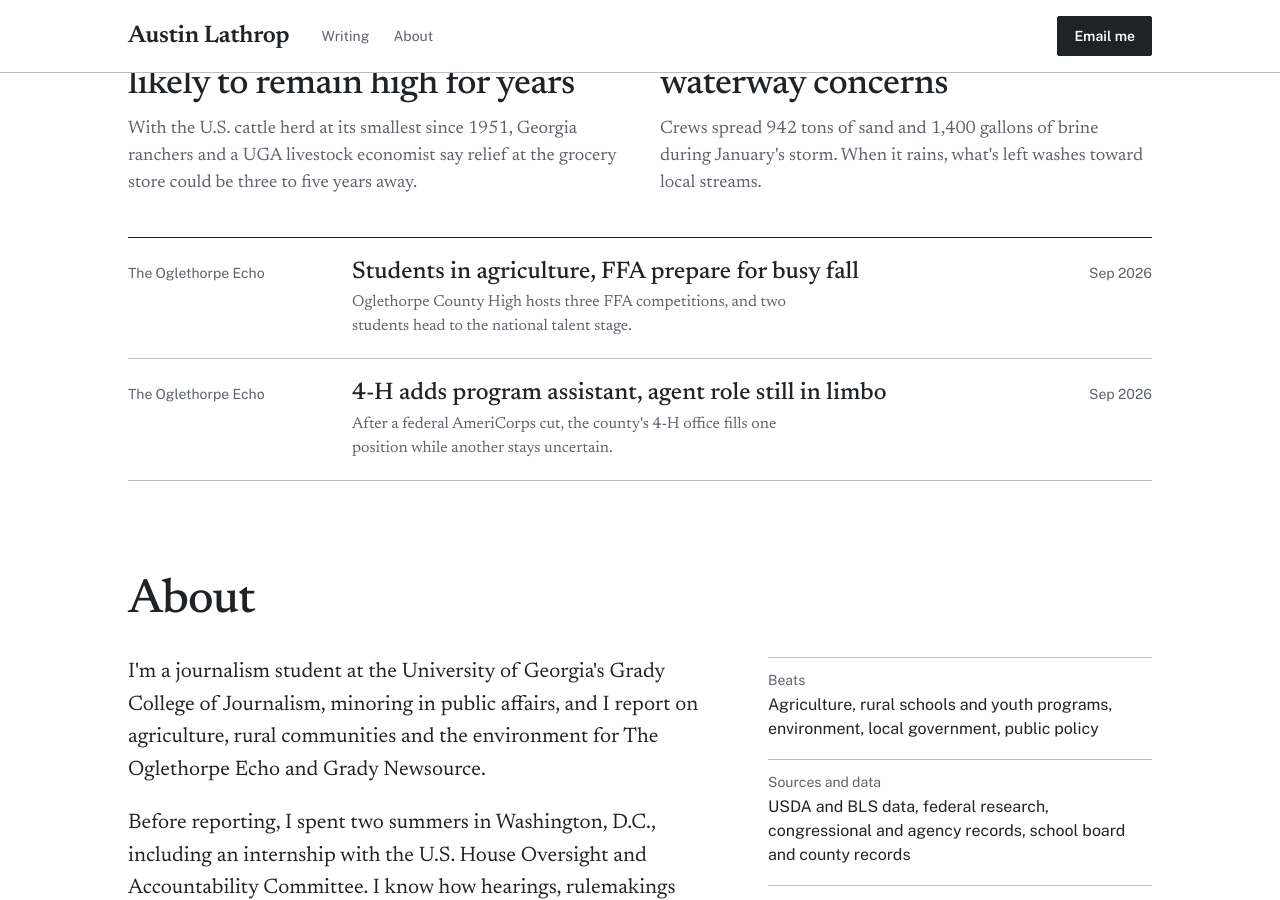
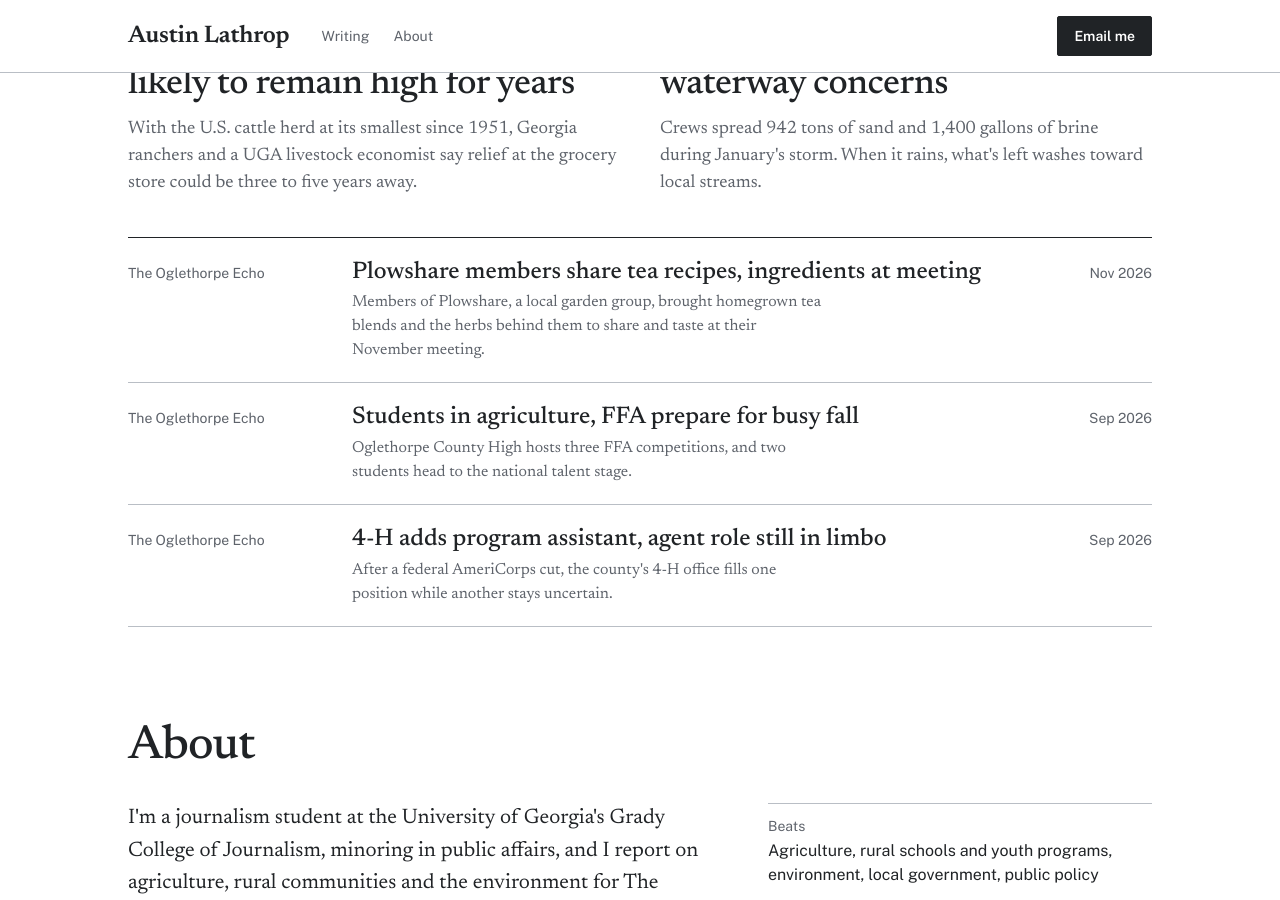
Before and after one commit to austin-lathrop/austin-lathrop.github.io, a Jekyll site: the page built from index.html, in a window 1280 px wide and 900 px high, scrolled down 1051 px. Built offline with Jekyll 4.4.1, drawn with Linux system fonts in a browser that asks for light colours.

Commit message:
content: add Plowshare tea story with lead photo
Stories saved without text now link to the original instead of
showing an empty page.

Co-Authored-By: Claude Opus 5.5 <noreply@anthropic.com>

```diff
--- a/_layouts/story.html
+++ b/_layouts/story.html
@@ -29,7 +29,9 @@ layout: default
         <dl>
           <div><dt>Published in</dt><dd>{{ page.outlet | escape }}</dd></div>
           <div><dt>Date</dt><dd>{{ long_date }}</dd></div>
+          {%- if minutes > 0 %}
           <div><dt>Reading time</dt><dd>{{ minutes }} min</dd></div>
+          {%- endif %}
         </dl>
         {%- if page.original_url %}
         <a class="btn" href="{{ page.original_url | escape }}" target="_blank" rel="noopener">Read the original</a>
@@ -37,6 +39,10 @@ layout: default
       </aside>
 
       <div class="body">
+        {%- assign text = content | strip_html | strip -%}
+        {%- if text == "" and page.original_url %}
+        <p><a href="{{ page.original_url | escape }}" target="_blank" rel="noopener">Read the full story at {{ page.outlet | escape }}</a></p>
+        {%- endif -%}
         {%- assign parts = content | split: "</p>" -%}
         {%- for part in parts -%}
           {%- assign n = forloop.index -%}
--- /dev/null
+++ b/_stories/2026-11-11-plowshare-tea.md
@@ -0,0 +1,11 @@
+---
+headline: "Plowshare members share tea recipes, ingredients at meeting"
+dek: "Members of Plowshare, a local garden group, brought homegrown tea blends and the herbs behind them to share and taste at their November meeting."
+outlet: "The Oglethorpe Echo"
+date: 2026-11-11
+original_url: https://www.theoglethorpeecho.com/local-news/plowshare-members-share-tea-recipes-ingredients-meeting
+image: /assets/images/stories/plowshare-tea-herbs.jpg
+image_alt: "Labeled glass jars of dried herbs, including marshmallow, calendula and chamomile, on a daisy-print tablecloth while meeting attendees talk in the background."
+image_caption: ""
+image_credit: "Photo: Austin Lathrop"
+---
```
Also changed, not shown: tests/fixtures/_stories/2026-01-02-no-text-yet.md (added, +7 -0 lines), tests/test_stories.py (+28 -2 lines), assets/images/stories/plowshare-tea-herbs.jpg (added).
